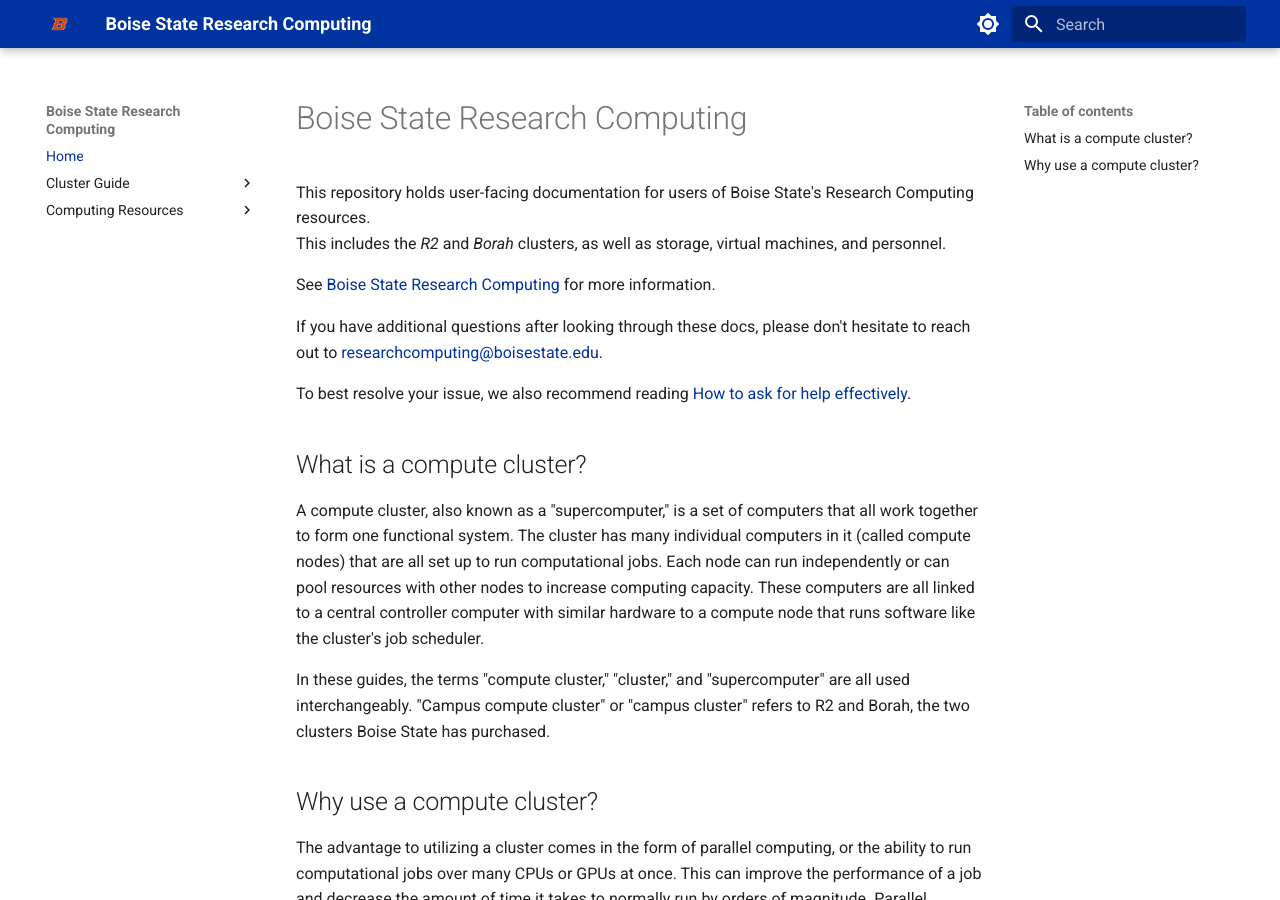
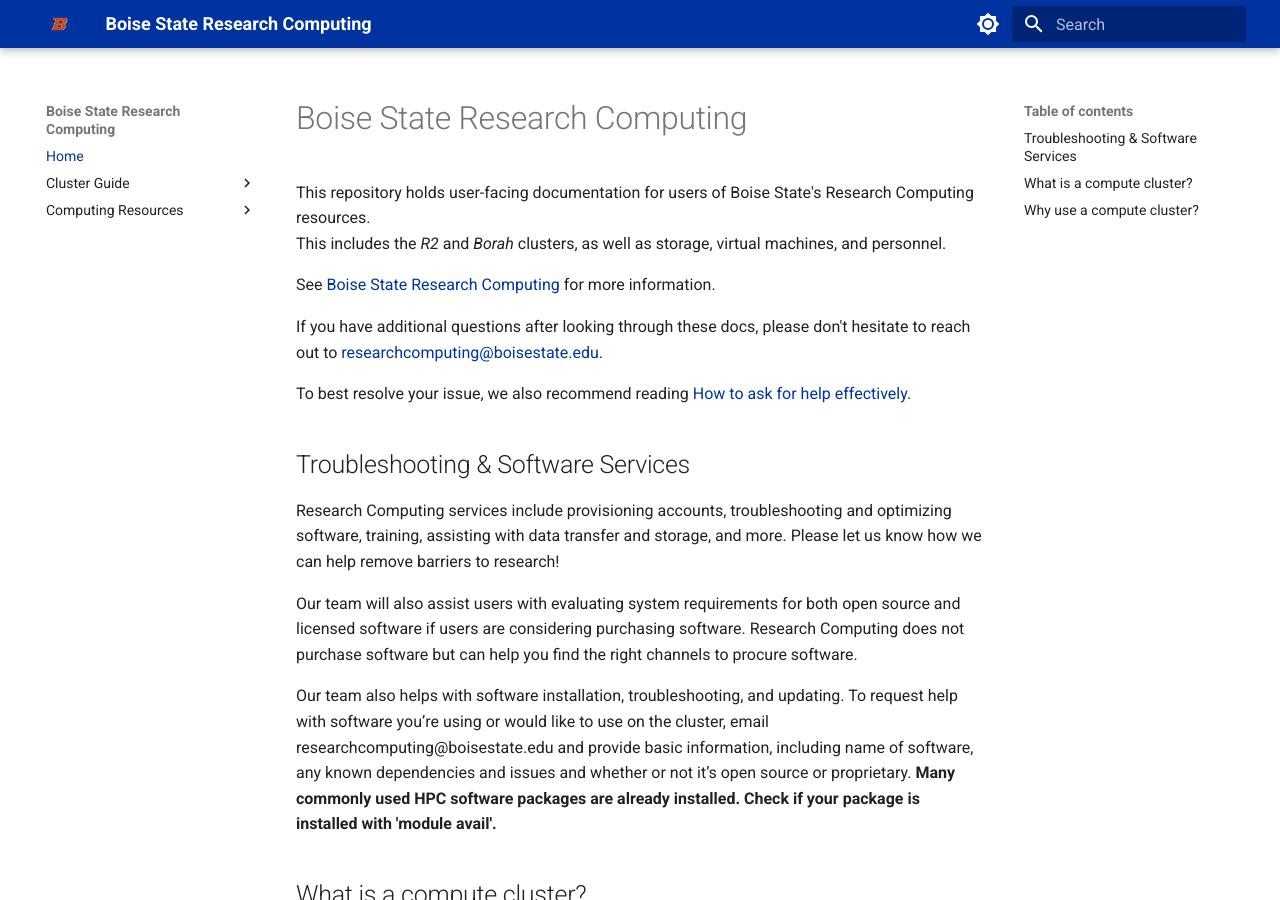
Before and after one commit to bsurc/docs, an MkDocs documentation site: the page built from docs/index.md, in a window 1280 px wide and 900 px high. Built offline with MkDocs 1.6.1 and Material for MkDocs 9.7.7, drawn with Linux system fonts in a browser that asks for light colours.

Commit message:
Move info from hpcc to index and add hpc to nav

```diff
--- a/docs/index.md
+++ b/docs/index.md
@@ -8,6 +8,18 @@ See [Boise State Research Computing](https://www.boisestate.edu/rcs) for more in
 If you have additional questions after looking through these docs, please don't hesitate to reach out to [researchcomputing@boisestate.edu](mailto:researchcomputing@boisestate.edu).
 
 To best resolve your issue, we also recommend reading [How to ask for help effectively](asking_questions.md).
+
+## Troubleshooting & Software Services
+
+Research Computing services include provisioning accounts, troubleshooting and optimizing software, training, assisting with data transfer and storage, and more.
+Please let us know how we can help remove barriers to research!
+
+Our team will also assist users with evaluating system requirements for both open source and licensed software if users are considering purchasing software. Research Computing does not purchase software but can help you find the right channels to procure software.
+
+Our team also helps with software installation, troubleshooting, and updating.
+To request help with software you’re using or would like to use on the cluster, email researchcomputing@boisestate.edu and provide basic information, including name of software, any known dependencies and issues and whether or not it’s open source or proprietary.
+**Many commonly used HPC software packages are already installed.
+Check if your package is installed with 'module avail'.**
 
 ## What is a compute cluster?
 
--- a/mkdocs.yml
+++ b/mkdocs.yml
@@ -11,6 +11,7 @@ nav:
     - 'interactive_sessions.md'
     - 'open_ondemand.md'
     - 'faq.md'
+    - 'hpc_resources.md'
     - 'Software Specific Guides':
       - 'conda.md'
       - 'julia.md'
```
Also changed, not shown: docs/hpc_resources.md (renamed from docs/high_performance_computing.md, +1 -11 lines).
